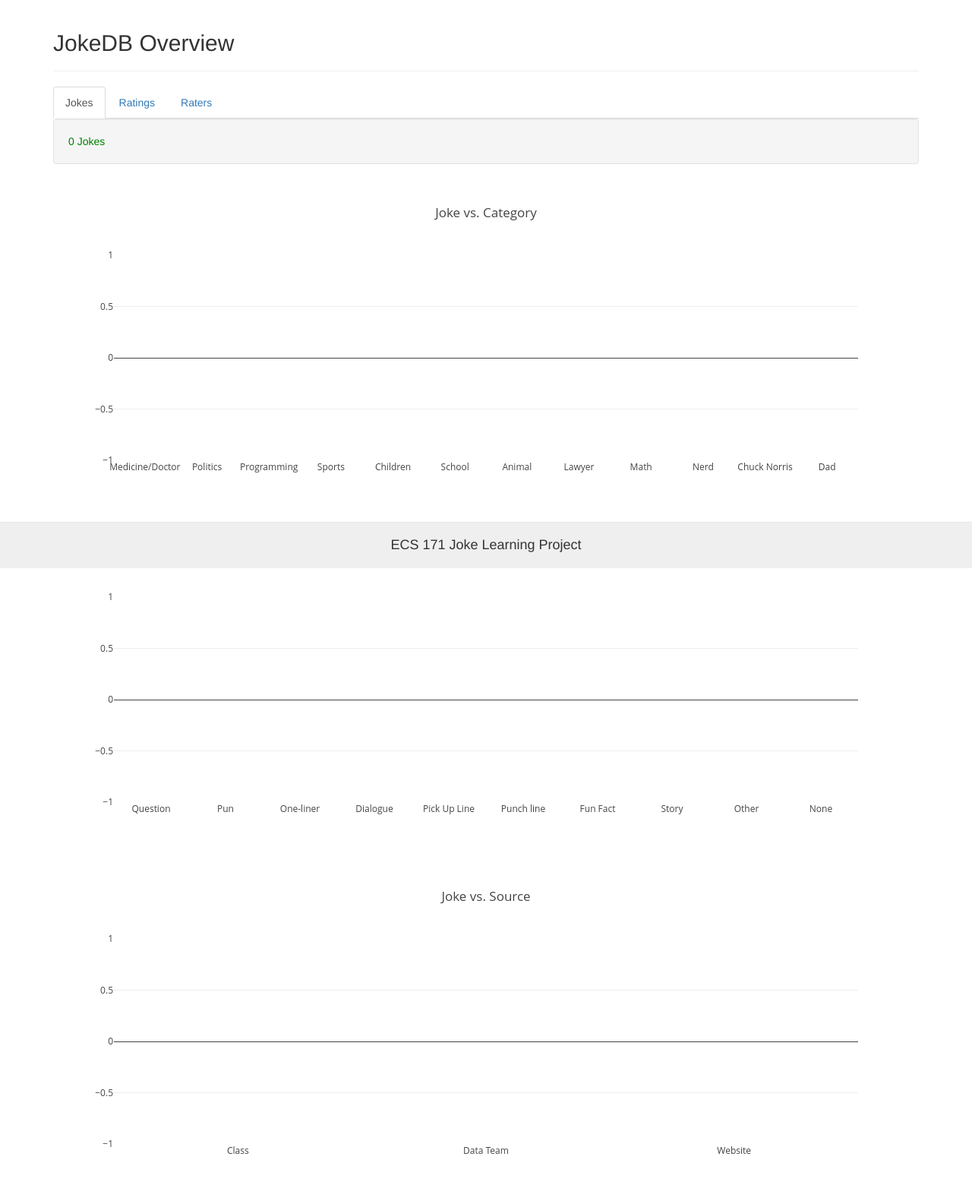
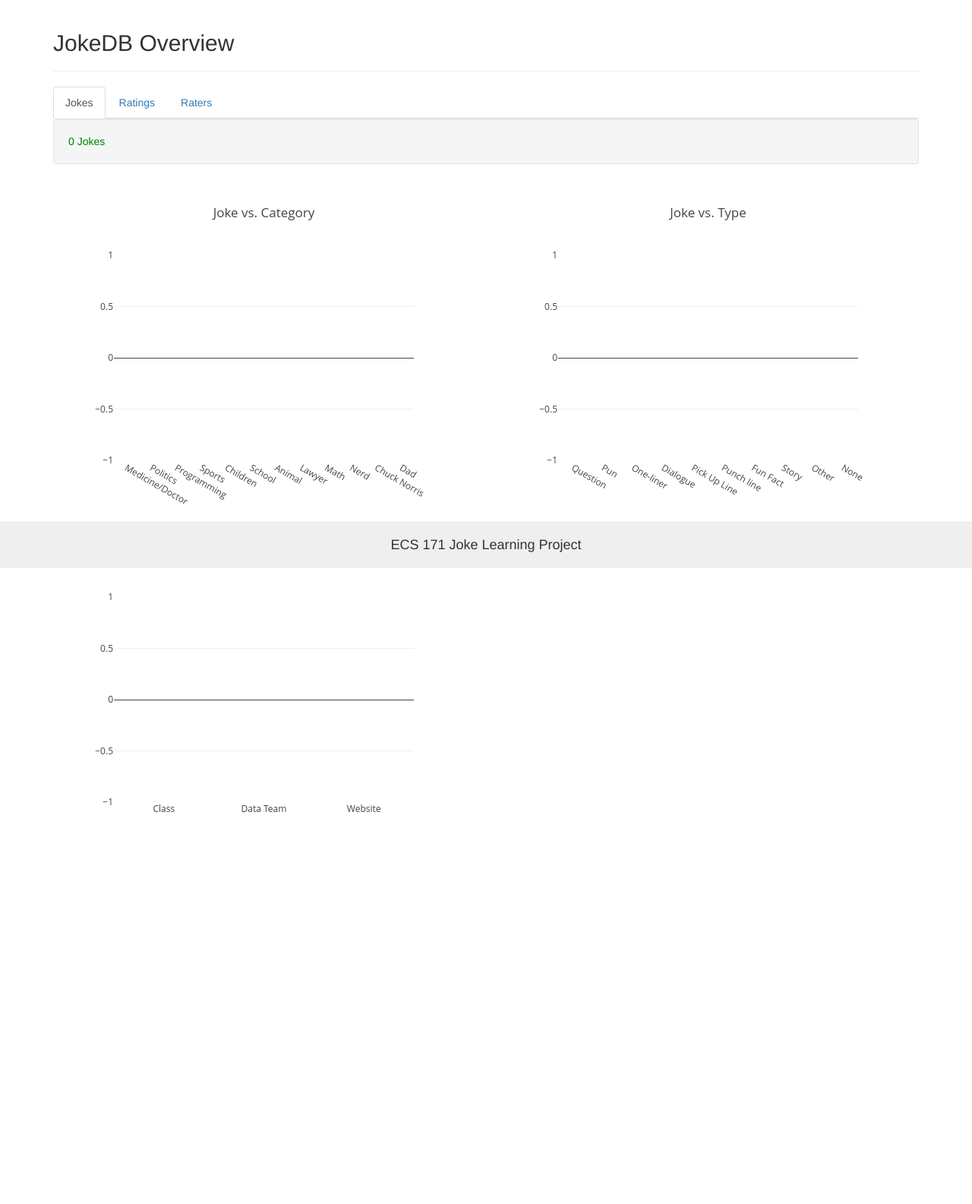
Before and after one commit to Jasko-A/database-project, a Django app: page / in a window 1280 px wide. Shown: the part 52-1637 px from the top of the page at 76% size. After the commit the page ends 1121 px from the top, so only its background shows below. Run offline with Django 3.2, Linux system fonts and the light colour scheme; data that the repository does not hold is empty; some libraries are stand-ins or nearby versions.

Commit message:
<fixed front view with 2 graphs per row>

```diff
--- a/jokerank/templates/jokerank/joke.html
+++ b/jokerank/templates/jokerank/joke.html
@@ -10,7 +10,7 @@
 	</div>
 	<div class = "panel-body">
 		<div class="row">
-			<div class="col-sm-3" style="padding-top: 30px">
+			<div class="col-lg-3" style="padding-top: 30px">
 				<ul style="list-style-type: none;">
 					<li><h2>Category: </h2><h4>{{ joke.category }}</h4></li>
 					<li><h2>Subject: </h2><h4>{{ joke.subject }}</h4></li>
@@ -18,7 +18,7 @@
 					<li><h2>Submitted by: </h2><h4>{{ joke.joke_submitter }}</h4></li>
 				</ul>
 			</div>
-			<div class="col-sm-9">
+			<div class="col-lg-9">
 				<div id="joke_dist"></div>
 			</div>
 		</div>
--- a/stats/templates/stats/joke-stats.html
+++ b/stats/templates/stats/joke-stats.html
@@ -1,10 +1,18 @@
 <div class="well"><span class="db-count">{{ num_jokes }} Jokes</span></div>
 
-<div id="joke_vs_category_chart">
+<div class="row">
+    <div class="col-lg-6">
+        <div id="joke_vs_category_chart"></div>
+    </div>
+    <div class = "col-lg-6">
+        <div id="joke_vs_type_chart"></div>
+    </div>
 </div>
-
-<div id="joke_vs_type_chart">
+<div class="row">
+    <div class="col-lg-6">
+        <div id="joke_vs_source_chart"></div>
+    </div>
+    <div class = "col-lg-6">
+        <p>BLANK</p>
+    </div>
 </div>
-
-<div id="joke_vs_source_chart">
-</div>
--- a/stats/templates/stats/rating-stats.html
+++ b/stats/templates/stats/rating-stats.html
@@ -1 +1 @@
-<h4>Hello World 3</h4>
+<h4>This is for the rating stats part</h4>
--- a/stats/templates/stats/stats.html
+++ b/stats/templates/stats/stats.html
@@ -26,7 +26,11 @@
         {% include 'stats/rater-stats.html' %}
     </div>
 </div>
+
+
+
 {% endblock %}
+
 
 
 {% block scripts %}
@@ -66,7 +70,19 @@
             title: 'Joke vs. Source'
         }
         Plotly.newPlot('joke_vs_source_chart', data, layout, {displayModeBar: false});
+
     });
+    window.onresize = function() {
+        var gd3 = Plotly.d3.select('#joke_vs_category_chart');
+        var gd = gd3.node();
+        Plotly.Plots.resize(gd);
+        var gd3 = Plotly.d3.select('#joke_vs_type_chart');
+        gd = gd3.node();
+        Plotly.Plots.resize(gd);
+        var gd3 = Plotly.d3.select('#joke_vs_source_chart');
+        gd = gd3.node();
+        Plotly.Plots.resize(gd);
+    };
 
 </script>
 {% endblock %}
```
